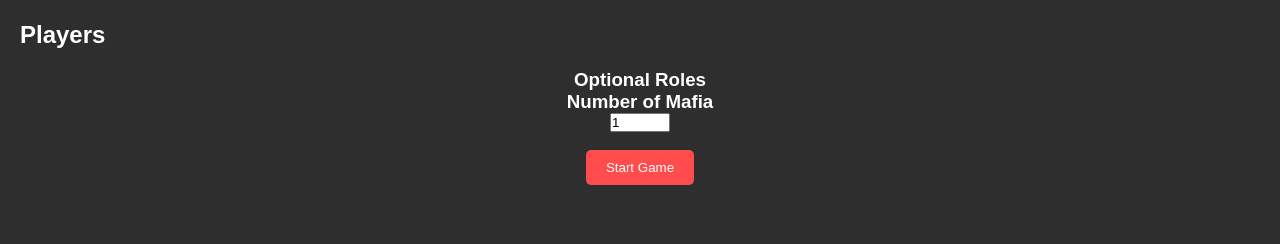
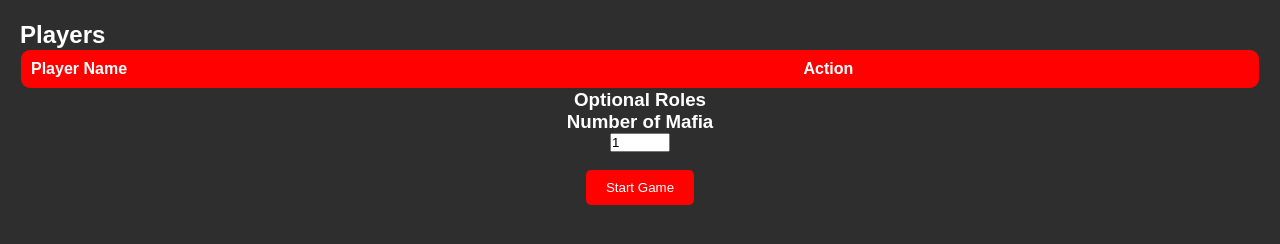
Before and after one commit to FrancoisVolschenk/WebMafia, a Django app: template mafia/web_ui/templates/web_ui/create_game.html in a window 1280 px wide. Shown: the part 94-338 px from the top of the page. Run offline with Django 4.2, Linux system fonts and the light colour scheme; the template is opened without the code that fills it, so the values that code supplies are empty.

Commit message:
Added grid display. Started implementing logic to remove a player from a game (W.I.P)

```diff
--- a/mafia/web_ui/templates/web_ui/base.html
+++ b/mafia/web_ui/templates/web_ui/base.html
@@ -55,7 +55,7 @@
 
         /* Style the button */
         button {
-            background-color: #ff4c4c; /* Red accent color */
+            background-color: #ff0101; /* Red accent color */
             color: #ffffff;
             padding: 10px 20px;
             border: none;
@@ -76,7 +76,7 @@
             text-align: center;
             text-decoration: none;
             color: #ffffff;
-            background-color: #ff4c4c; /* Red accent color */
+            background-color: #ff0101; /* Red accent color */
             border-radius: 10px;
         }
 
@@ -84,6 +84,28 @@
         a:hover {
             background-color: #d42f2f; /* Darker red on hover */
         }
+
+		table {
+        width: 100%;
+        border-collapse: collapse;
+        border: 1px solid #d3d3d3; /* Light gray border */
+        border-radius: 10px; /* Rounded corners */
+        overflow: hidden; /* Ensure corners stay rounded */
+		}
+
+		th, td {
+			padding: 10px;
+			text-align: left;
+			border-bottom: 1px solid #282828; /* Light gray border for rows */
+		}
+
+		th {
+			background-color: #ff0101; /* Light gray background for header */
+		}
+
+		tr:nth-child(even) {
+			background-color: #282828; /* Alternating row color */
+		}
     </style>
 </head>
 <body>
--- a/mafia/web_ui/templates/web_ui/create_game.html
+++ b/mafia/web_ui/templates/web_ui/create_game.html
@@ -7,12 +7,12 @@
 			.then(response => response.json())
 			.then(data => {
 				document.getElementById("player_count").innerHTML = "(" + data.count + ")";
-				let playersList = document.getElementById("players-list");
-				playersList.innerHTML = "";
+				let playerTable = document.getElementById("players-table");
+				playerTable.innerHTML = "<thead><tr><th>Player Name</th><th>Action</th></tr></thead><tbody></tbody>";
 				data.players.forEach(player => {
-					let li = document.createElement("li");
-					li.textContent = player.name + " → " + player.role;
-					playersList.appendChild(li);
+					let new_name = playerTable.insertRow(-1);
+					new_name.insertCell(0).innerHTML = player.name;
+					new_name.insertCell(1).innerHTML = "<button onclick='removePlayer(" + player.id + ")'>Remove</button>";
 				});
 				if(data.started)
 				{
@@ -20,15 +20,30 @@
 					fetch("{% url 'get_players' game.code %}")
 			.then(response => response.json())
 			.then(data => {
-				let playersList = document.getElementById("players-list");
-				playersList.innerHTML = "";
+				let playerTable = document.getElementById("players-table");
+				playerTable.innerHTML = "<thead><tr><th>Player Name</th><th>Role</th></tr></thead><tbody></tbody>";
 				data.players.forEach(player => {
-					let li = document.createElement("li");
-					li.textContent = player.name + " → " + player.role;
-					playersList.appendChild(li);
+					let new_name = playerTable.insertRow(-1);
+					new_name.insertCell(0).innerHTML = player.name;
+					new_name.insertCell(1).innerHTML = player.role;
 				});});
 				}else{
 					setTimeout(fetchPlayers, 5000);
+				}
+			});
+		}
+
+		function removePlayer(playerID)
+		{
+			fetch("{% url 'remove_player' %}" + `?player_id=${playerID}`)
+			.then(response => response.json())
+			.then(data => {
+				if(data.status == "success")
+				{
+					alert("Player has been removed from the game");
+				}else
+				{
+					alert("Player could not be removed");
 				}
 			});
 		}
@@ -48,11 +63,22 @@
     <h1>Game Created</h1>
     <p>Game Code: <strong>{{ game.code }}</strong></p>
     <h2>Players</h2> <span id="player_count"></span>
-    <ul id="players-list">
-        {% for player in players %}
-            <li>{{ player.name}}</li>
-        {% endfor %}
-    </ul>
+	<table id="players-table">
+		<thead>
+			<tr>
+				<th>Player Name</th>
+				<th>Action</th>
+			</tr>
+		</thead>
+		<tbody>
+			{% for player in players %}
+				<tr>
+					<td>{{ player.name }}</td>
+					<td><button onclick="removePlayer('{{ player.id }}')">Remove</button></td>
+				</tr>
+			{% endfor %}
+		</tbody>
+	</table>
 	{% if not game.started %}
     <form method="POST" action="{% url 'start_game' game.code %}">
         {% csrf_token %}
--- a/mafia/web_ui/urls.py
+++ b/mafia/web_ui/urls.py
@@ -9,5 +9,6 @@ urlpatterns = [
     path('game/<str:game_code>/start/', views.start_game, name='start_game'),
     path('api/game/<str:game_code>/players/', views.get_players, name='get_players'),
     path('api/game/role', views.get_role, name='get_role'),
-    path('done/<str:game_code>/', views.reset, name="reset")
+    path('done/<str:game_code>/', views.reset, name="reset"),
+    path('remove_player>', views.remove_player, name = "remove_player"),
 ]
```
Also changed, not shown: mafia/web_ui/views.py (+10 -1 lines).
